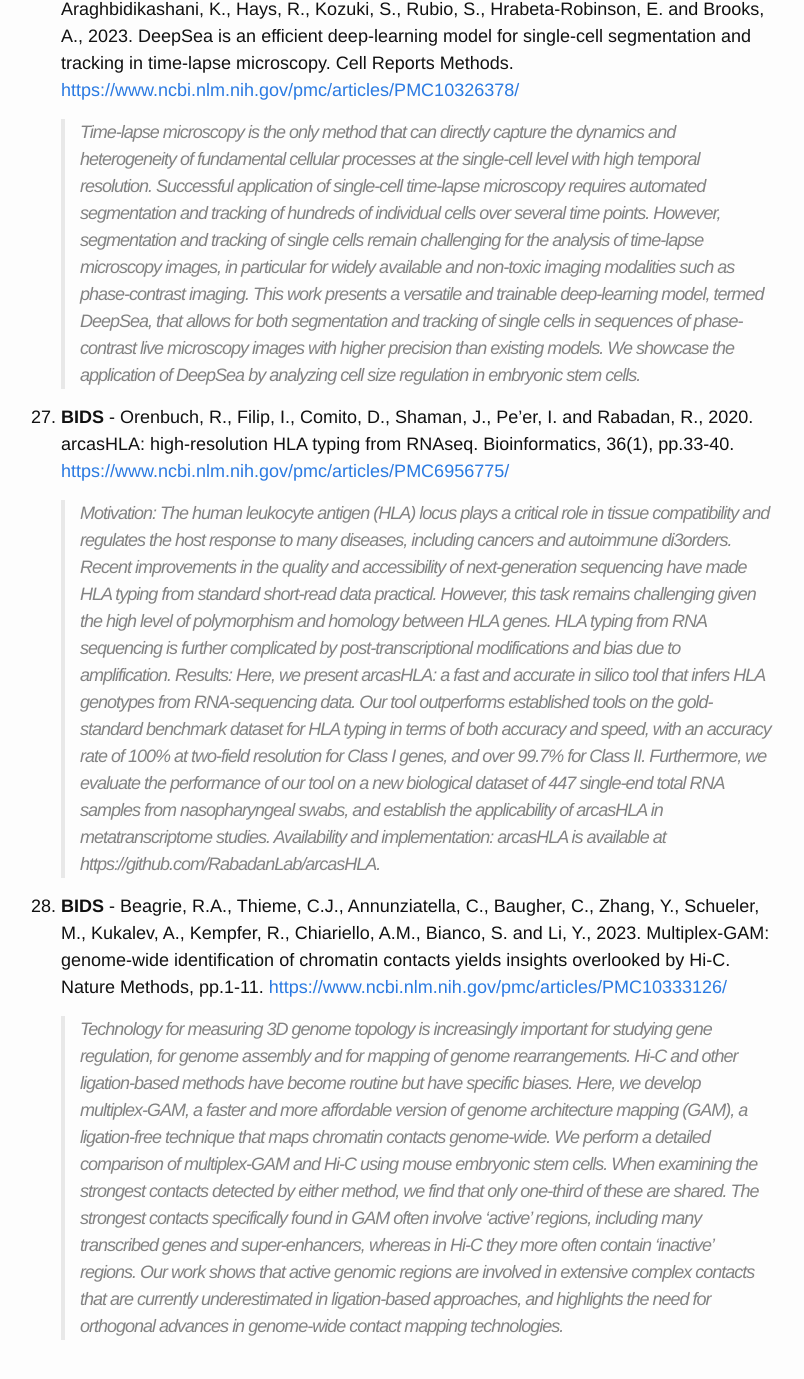
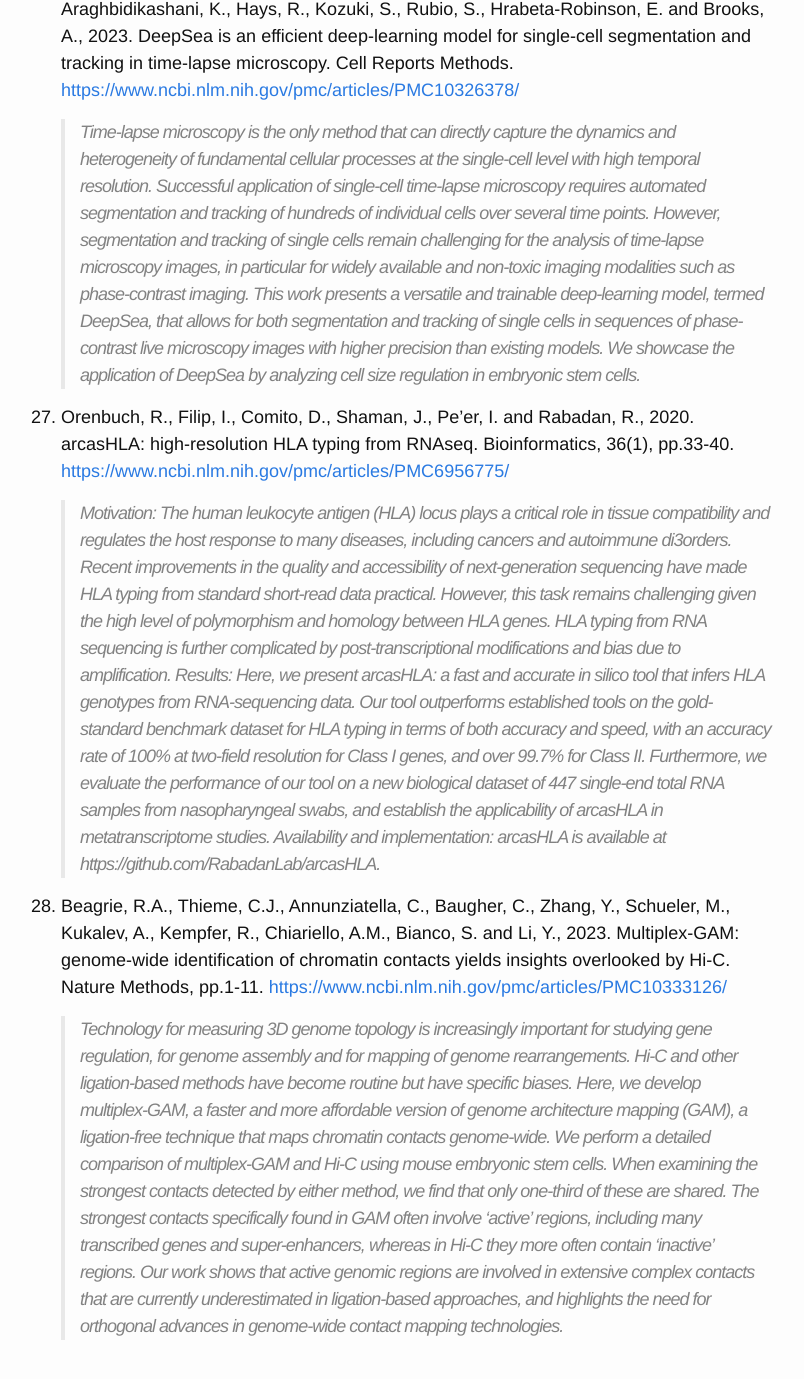
Before and after one commit to dcmb-courses/bioinf602-603, a Jekyll site: the page built from Genomics.md, in a window 1280 px wide and 1400 px high, scrolled down 10398 px. Shown: the top 1379 px of the window, without its empty margins (239-1043 px from the left). Built offline with Jekyll 4.4.1, drawn with Linux system fonts in a browser that asks for light colours.

Commit message:
Update Genomics.md
Removed bids tag from 2 papers - was added by mistake

```diff
--- a/Genomics.md
+++ b/Genomics.md
@@ -135,14 +135,14 @@ Conclusions: While splice effect scores show superior performance on splice vari
 
    >Time-lapse microscopy is the only method that can directly capture the dynamics and heterogeneity of fundamental cellular processes at the single-cell level with high temporal resolution. Successful application of single-cell time-lapse microscopy requires automated segmentation and tracking of hundreds of individual cells over several time points. However, segmentation and tracking of single cells remain challenging for the analysis of time-lapse microscopy images, in particular for widely available and non-toxic imaging modalities such as phase-contrast imaging. This work presents a versatile and trainable deep-learning model, termed DeepSea, that allows for both segmentation and tracking of single cells in sequences of phase-contrast live microscopy images with higher precision than existing models. We showcase the application of DeepSea by analyzing cell size regulation in embryonic stem cells.
 
-1. **BIDS** - Orenbuch, R., Filip, I., Comito, D., Shaman, J., Pe’er, I. and Rabadan, R., 2020. arcasHLA: high-resolution HLA typing from RNAseq. Bioinformatics, 36(1), pp.33-40.
+1. Orenbuch, R., Filip, I., Comito, D., Shaman, J., Pe’er, I. and Rabadan, R., 2020. arcasHLA: high-resolution HLA typing from RNAseq. Bioinformatics, 36(1), pp.33-40.
 [https://www.ncbi.nlm.nih.gov/pmc/articles/PMC6956775/](https://www.ncbi.nlm.nih.gov/pmc/articles/PMC6956775/)
 
    >Motivation: The human leukocyte antigen (HLA) locus plays a critical role in tissue compatibility and regulates the host response to many diseases, including cancers and autoimmune di3orders. Recent improvements in the quality and accessibility of next-generation sequencing have made HLA typing from standard short-read data practical. However, this task remains challenging given the high level of polymorphism and homology between HLA genes. HLA typing from RNA sequencing is further complicated by post-transcriptional modifications and bias due to amplification.
 Results: Here, we present arcasHLA: a fast and accurate in silico tool that infers HLA genotypes from RNA-sequencing data. Our tool outperforms established tools on the gold-standard benchmark dataset for HLA typing in terms of both accuracy and speed, with an accuracy rate of 100% at two-field resolution for Class I genes, and over 99.7% for Class II. Furthermore, we evaluate the performance of our tool on a new biological dataset of 447 single-end total RNA samples from nasopharyngeal swabs, and establish the applicability of arcasHLA in metatranscriptome studies.
 Availability and implementation: arcasHLA is available at https://github.com/RabadanLab/arcasHLA.
 
-1. **BIDS** - Beagrie, R.A., Thieme, C.J., Annunziatella, C., Baugher, C., Zhang, Y., Schueler, M., Kukalev, A., Kempfer, R., Chiariello, A.M., Bianco, S. and Li, Y., 2023. Multiplex-GAM: genome-wide identification of chromatin contacts yields insights overlooked by Hi-C. Nature Methods, pp.1-11.
+1. Beagrie, R.A., Thieme, C.J., Annunziatella, C., Baugher, C., Zhang, Y., Schueler, M., Kukalev, A., Kempfer, R., Chiariello, A.M., Bianco, S. and Li, Y., 2023. Multiplex-GAM: genome-wide identification of chromatin contacts yields insights overlooked by Hi-C. Nature Methods, pp.1-11.
 [https://www.ncbi.nlm.nih.gov/pmc/articles/PMC10333126/](https://www.ncbi.nlm.nih.gov/pmc/articles/PMC10333126/)
 
    >Technology for measuring 3D genome topology is increasingly important for studying gene regulation, for genome assembly and for mapping of genome rearrangements. Hi-C and other ligation-based methods have become routine but have specific biases. Here, we develop multiplex-GAM, a faster and more affordable version of genome architecture mapping (GAM), a ligation-free technique that maps chromatin contacts genome-wide. We perform a detailed comparison of multiplex-GAM and Hi-C using mouse embryonic stem cells. When examining the strongest contacts detected by either method, we find that only one-third of these are shared. The strongest contacts specifically found in GAM often involve 'active' regions, including many transcribed genes and super-enhancers, whereas in Hi-C they more often contain 'inactive' regions. Our work shows that active genomic regions are involved in extensive complex contacts that are currently underestimated in ligation-based approaches, and highlights the need for orthogonal advances in genome-wide contact mapping technologies.
```
